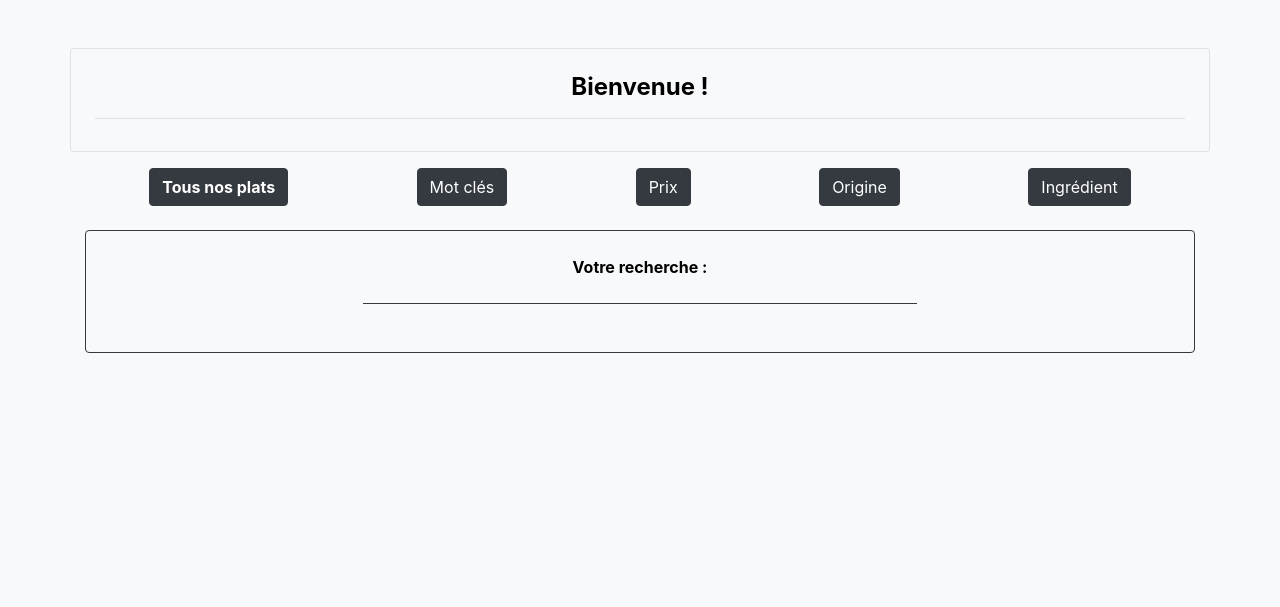
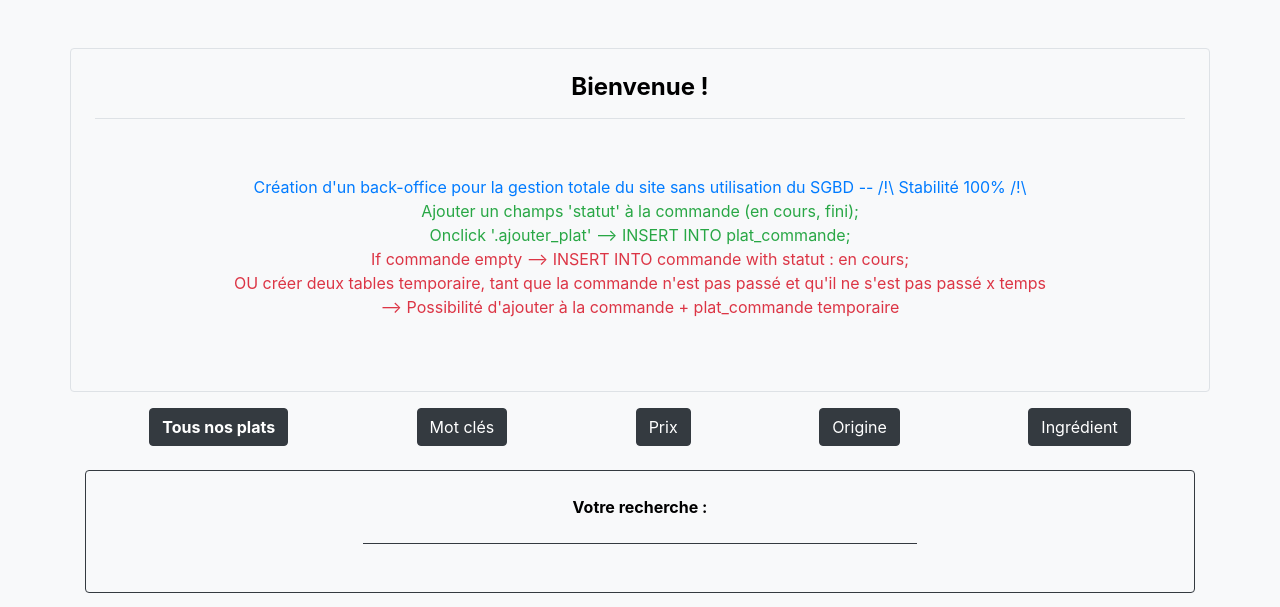
Before and after one commit to MelanieGitHub/exo_php, a PHP site: page /mange.php in a window 1280 px wide. Shown: the part 99-706 px from the top of the page. Run offline with PHP 8.4, Linux system fonts and the light colour scheme; the visitor is signed in with stand-in values (Sample User, id 1); data comes from the database, SQL or seed files in the repository; both versions use the stored data as it was after the commit; some libraries are stand-ins or nearby versions.

Commit message:
commit 01 - 09.12

```diff
--- /dev/null
+++ b/include/sql_retrieve_commande.php
@@ -0,0 +1,7 @@
+<?php
+                  $id = $_SESSION['idsession'];
+
+                  $req_commande = "SELECT plat_commande.ID AS ID, commande.Date_Commande AS Date,
+                  commande.Cle_Compte AS Compte, commande.ID_Commande AS N_Com, commande.Total_Commande as Total_Com
+                  FROM plat_commande INNER JOIN commande ON commande.ID_Commande = plat_commande.Cle_Commande
+                  WHERE commande.Cle_Compte = '" . $id . "' GROUP BY N_Com";
--- a/mange.php
+++ b/mange.php
@@ -116,6 +116,14 @@ if (isset($_GET['deconnexion'])) {
 
             <div class='mb-3 p-4 border rounded row'>
                   <h4 class='col-12 border-bottom text-center pb-3 font-weight-bold'>Bienvenue ! </h4>
+                  <p class='p-5 text-center col-12'>
+                        <!-- <span class='text-primary'>Ajouter un champs 'statut' au compte utilisateur (admin, user); <br></span> -->
+                        <span class='text-primary'>Création d'un back-office pour la gestion totale du site sans utilisation du SGBD -- /!\ Stabilité 100% /!\<br></span>
+                        <span class='text-success'>Ajouter un champs 'statut' à la commande (en cours, fini); <br> </span>
+                        <span class='text-success'>Onclick '.ajouter_plat' --> INSERT INTO plat_commande; <br> </span>
+                        <span class='text-danger'>If commande empty --> INSERT INTO commande with statut : en cours; <br> </span>
+                        <span class='text-danger'>OU créer deux tables temporaire, tant que la commande n'est pas passé et qu'il ne s'est pas passé x temps <br>--> Possibilité d'ajouter à la commande + plat_commande temporaire <br> </span>
+                  </p>
             </div>
 
             <!-- //////////////////////////////////////////////////////////////////////// -->
@@ -267,7 +275,7 @@ if (isset($_GET['deconnexion'])) {
                                                       </p>
 
                                                       <p class='col-4 d-flex justify-content-start'>
-                                                            <label class='align-self-center' >Quantité : </label>
+                                                            <label class='align-self-center'>Quantité : </label>
                                                             <input class='ml-3 w-50 form-control text-center' type="number" step='1' value='1' readonly onfocus="this.removeAttribute('readonly');">
                                                       </p>
 
@@ -280,12 +288,12 @@ if (isset($_GET['deconnexion'])) {
                                                 </div>
                                                 <div class='d-flex justify-content-start border-bottom p-3'>
                                                       <p class='col-4'>
-                                                            <label >Prix : </label>
+                                                            <label>Prix : </label>
                                                             <span class='font-weight-bold text-dark'><?php echo $data['Prix']; ?> €</span>
                                                       </p>
 
                                                       <p class='col-4'>
-                                                            <label >Origine : </label>
+                                                            <label>Origine : </label>
                                                             <span class='text-dark'><?php echo $data['Origine']; ?></span>
                                                       </p>
                                                 </div>
@@ -344,7 +352,7 @@ if (isset($_GET['deconnexion'])) {
                                                       </p>
 
                                                       <p class='col-4 d-flex justify-content-start'>
-                                                            <label class='align-self-center' >Quantité : </label>
+                                                            <label class='align-self-center'>Quantité : </label>
                                                             <input class='ml-3 w-50 form-control text-center' type="number" step='1' value='1' readonly onfocus="this.removeAttribute('readonly');">
                                                       </p>
 
@@ -357,12 +365,12 @@ if (isset($_GET['deconnexion'])) {
                                                 </div>
                                                 <div class='d-flex justify-content-start border-bottom p-3'>
                                                       <p class='col-4'>
-                                                            <label >Prix : </label>
+                                                            <label>Prix : </label>
                                                             <span class='font-weight-bold text-dark'><?php echo $data['Prix']; ?> €</span>
                                                       </p>
 
                                                       <p class='col-4'>
-                                                            <label >Origine : </label>
+                                                            <label>Origine : </label>
                                                             <span class='text-dark'><?php echo $data['Origine']; ?></span>
                                                       </p>
                                                 </div>
@@ -419,7 +427,7 @@ if (isset($_GET['deconnexion'])) {
                                                       </p>
 
                                                       <p class='col-4 d-flex justify-content-start'>
-                                                            <label class='align-self-center' >Quantité : </label>
+                                                            <label class='align-self-center'>Quantité : </label>
                                                             <input class='ml-3 w-50 form-control text-center' type="number" step='1' value='1' readonly onfocus="this.removeAttribute('readonly');">
                                                       </p>
 
@@ -432,12 +440,12 @@ if (isset($_GET['deconnexion'])) {
                                                 </div>
                                                 <div class='d-flex justify-content-start border-bottom p-3'>
                                                       <p class='col-4'>
-                                                            <label >Prix : </label>
+                                                            <label>Prix : </label>
                                                             <span class='font-weight-bold text-dark'><?php echo $data['Prix']; ?> €</span>
                                                       </p>
 
                                                       <p class='col-4'>
-                                                            <label >Origine : </label>
+                                                            <label>Origine : </label>
                                                             <span class='text-dark'><?php echo $data['Origine']; ?></span>
                                                       </p>
                                                 </div>
@@ -494,7 +502,7 @@ if (isset($_GET['deconnexion'])) {
                                                       </p>
 
                                                       <p class='col-4 d-flex justify-content-start'>
-                                                            <label class='align-self-center' >Quantité : </label>
+                                                            <label class='align-self-center'>Quantité : </label>
                                                             <input class='ml-3 w-50 form-control text-center' type="number" step='1' value='1' readonly onfocus="this.removeAttribute('readonly');">
                                                       </p>
 
@@ -507,12 +515,12 @@ if (isset($_GET['deconnexion'])) {
                                                 </div>
                                                 <div class='d-flex justify-content-start border-bottom p-3'>
                                                       <p class='col-4'>
-                                                            <label >Prix : </label>
+                                                            <label>Prix : </label>
                                                             <span class='font-weight-bold text-dark'><?php echo $data['Prix']; ?> €</span>
                                                       </p>
 
                                                       <p class='col-4'>
-                                                            <label >Origine : </label>
+                                                            <label>Origine : </label>
                                                             <span class='text-dark'><?php echo $data['Origine']; ?></span>
                                                       </p>
                                                 </div>
@@ -569,7 +577,7 @@ if (isset($_GET['deconnexion'])) {
                                                       </p>
 
                                                       <p class='col-4 d-flex justify-content-start'>
-                                                            <label class='align-self-center' >Quantité : </label>
+                                                            <label class='align-self-center'>Quantité : </label>
                                                             <input class='ml-3 w-50 form-control text-center' type="number" step='1' value='1' readonly onfocus="this.removeAttribute('readonly');">
                                                       </p>
 
@@ -582,12 +590,12 @@ if (isset($_GET['deconnexion'])) {
                                                 </div>
                                                 <div class='d-flex justify-content-start border-bottom p-3'>
                                                       <p class='col-4'>
-                                                            <label >Prix : </label>
+                                                            <label>Prix : </label>
                                                             <span class='font-weight-bold text-dark'><?php echo $data['Prix']; ?> €</span>
                                                       </p>
 
                                                       <p class='col-4'>
-                                                            <label >Origine : </label>
+                                                            <label>Origine : </label>
                                                             <span class='text-dark'><?php echo $data['Origine']; ?></span>
                                                       </p>
                                                 </div>
@@ -617,14 +625,17 @@ if (isset($_GET['deconnexion'])) {
             <!-- //////////////////////////////////////////////////////////////////////// -->
 
             <section id='sctCommande'>
+
+                  <p class='p-5 text-danger font-weight-bold'>Changer le mode d'envoi de la requete pour récuperer l'id avec Ajax OU récuperer l'id courant dans la session avec Php</p>
+
                   <?php
+                  include('include/sql_retrieve_commande.php');
+                  // $id = $_SESSION['idsession'];
 
-                  $req_commande = "SELECT plat_commande.ID AS ID, commande.Date_Commande AS Date,
-                  commande.Cle_Compte AS Compte, commande.ID_Commande AS N_Com,
-                  commande.Total_Commande as Total_Com
-                  FROM plat_commande
-                  INNER JOIN commande ON commande.ID_Commande = plat_commande.Cle_Commande
-                  WHERE commande.Cle_Compte = '1' GROUP BY N_Com";
+                  // $req_commande = "SELECT plat_commande.ID AS ID, commande.Date_Commande AS Date,
+                  // commande.Cle_Compte AS Compte, commande.ID_Commande AS N_Com, commande.Total_Commande as Total_Com
+                  // FROM plat_commande INNER JOIN commande ON commande.ID_Commande = plat_commande.Cle_Commande
+                  // WHERE commande.Cle_Compte = '" . $id . "' GROUP BY N_Com";
 
                   $exec_requete_commande = mysqli_query($db, $req_commande);
 
```
Also changed, not shown: mange_ton_php.sql (+7 -6 lines), include/sql_recherche_mots.php (added).
